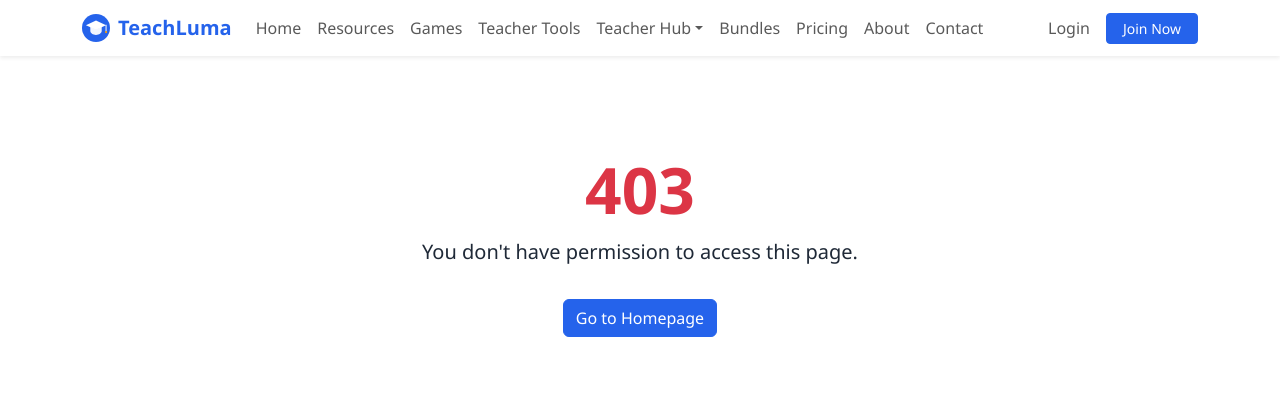
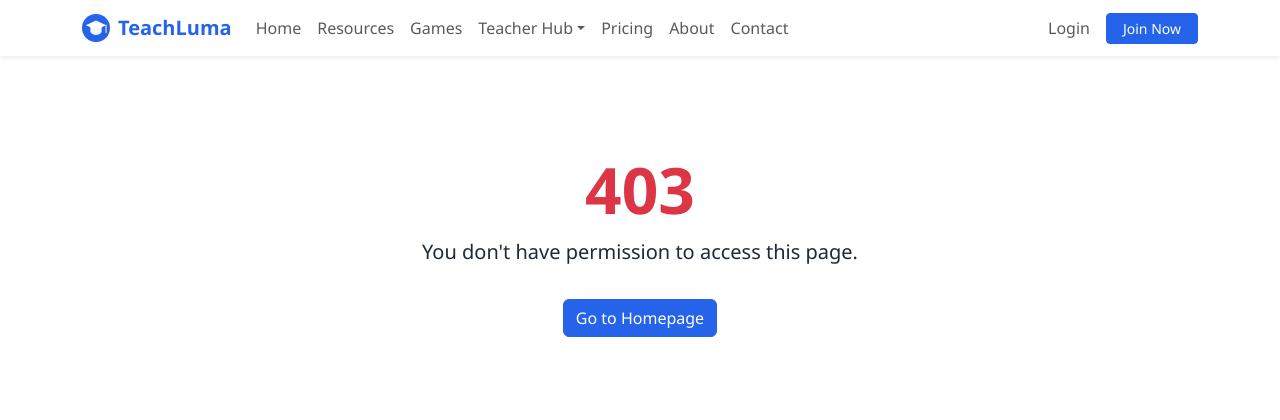
Before and after one commit to TaniformSylvester/ESL-, a PHP site: page /403.php in a window 1280 px wide. Shown: the top 420 px of the page. Run offline with PHP 8.4, Linux system fonts and the light colour scheme.

Commit message:
Consolidate main nav to stop horizontal scroll on desktop
Signed-in users got up to ~570px of horizontal page scroll at every
desktop width below 1920px, because eight account links sat inline on
the right of the navbar. Teacher Tools and Bundles now live under the
Teacher Hub dropdown, and the account links are grouped into a single
right-aligned "My Account" dropdown, so the navbar fits on one line
from 992px up for guests, members and admins.

Co-Authored-By: Claude Opus 5.5 <noreply@anthropic.com>
Claude-Session: https://claude.ai/code/session_01N49b43FUZrLoDqgzbhShLx

```diff
--- a/assets/css/style.css
+++ b/assets/css/style.css
@@ -155,6 +155,18 @@ footer a:hover {
 @media (min-width: 992px) {
     .navbar-hover-dropdown:hover > .dropdown-menu {
         display: block;
+    }
+
+    /* Bootstrap only right-aligns .dropdown-menu-end when its JS opened
+       the menu (via [data-bs-popper]); a hover-opened menu needs this so
+       the rightmost dropdown doesn't hang off the viewport edge. */
+    .navbar-hover-dropdown > .dropdown-menu-end {
+        right: 0;
+        left: auto;
+    }
+
+    .navbar .nav-link {
+        white-space: nowrap;
     }
 }
 
--- a/includes/header.php
+++ b/includes/header.php
@@ -104,15 +104,15 @@ $websiteSchema = [
                 <li class="nav-item"><a class="nav-link" href="<?= e(base_url()) ?>">Home</a></li>
                 <li class="nav-item"><a class="nav-link" href="<?= e(base_url('resources.php')) ?>">Resources</a></li>
                 <li class="nav-item"><a class="nav-link" href="<?= e(base_url('games.php')) ?>">Games</a></li>
-                <li class="nav-item"><a class="nav-link" href="<?= e(base_url('teacher-tools.php')) ?>">Teacher Tools</a></li>
                 <li class="nav-item dropdown navbar-hover-dropdown">
                     <a class="nav-link dropdown-toggle" href="<?= e(base_url('teacher-hub.php')) ?>" role="button" data-bs-toggle="dropdown" aria-expanded="false">Teacher Hub</a>
                     <ul class="dropdown-menu">
                         <li><a class="dropdown-item" href="<?= e(base_url('teacher-hub.php')) ?>">Teacher Hub</a></li>
+                        <li><a class="dropdown-item" href="<?= e(base_url('teacher-tools.php')) ?>">Teacher Tools</a></li>
+                        <li><a class="dropdown-item" href="<?= e(base_url('bundles.php')) ?>">Bundles</a></li>
                         <li><a class="dropdown-item" href="<?= e(base_url('request-resource.php')) ?>">Request a Resource</a></li>
                     </ul>
                 </li>
-                <li class="nav-item"><a class="nav-link" href="<?= e(base_url('bundles.php')) ?>">Bundles</a></li>
                 <li class="nav-item"><a class="nav-link" href="<?= e(base_url('pricing.php')) ?>">Pricing</a></li>
                 <li class="nav-item"><a class="nav-link" href="<?= e(base_url('about.php')) ?>">About</a></li>
                 <li class="nav-item"><a class="nav-link" href="<?= e(base_url('contact.php')) ?>">Contact</a></li>
@@ -120,16 +120,24 @@ $websiteSchema = [
 
             <ul class="navbar-nav align-items-lg-center gap-lg-2">
                 <?php if ($isLoggedIn): ?>
-                    <li class="nav-item"><a class="nav-link" href="<?= e(base_url('dashboard.php')) ?>">Dashboard</a></li>
-                    <li class="nav-item"><a class="nav-link" href="<?= e(base_url('member/favorites.php')) ?>">Favorites</a></li>
-                    <li class="nav-item"><a class="nav-link" href="<?= e(base_url('member/downloads.php')) ?>">Downloads</a></li>
-                    <li class="nav-item"><a class="nav-link" href="<?= e(base_url('member/reviews.php')) ?>">My Reviews</a></li>
-                    <li class="nav-item"><a class="nav-link" href="<?= e(base_url('member/subscription.php')) ?>">Subscription</a></li>
-                    <li class="nav-item"><a class="nav-link" href="<?= e(base_url('member/profile.php')) ?>">Profile</a></li>
-                    <?php if ($userRole === 'admin'): ?>
-                        <li class="nav-item"><a class="nav-link" href="<?= e(base_url('admin/index.php')) ?>">Admin Panel</a></li>
-                    <?php endif; ?>
-                    <li class="nav-item"><a class="nav-link" href="<?= e(base_url('member/logout.php')) ?>">Logout</a></li>
+                    <li class="nav-item dropdown navbar-hover-dropdown">
+                        <a class="nav-link dropdown-toggle" href="<?= e(base_url('dashboard.php')) ?>" role="button" data-bs-toggle="dropdown" aria-expanded="false">
+                            <i class="fa-solid fa-circle-user me-1"></i>My Account
+                        </a>
+                        <ul class="dropdown-menu dropdown-menu-end">
+                            <li><a class="dropdown-item" href="<?= e(base_url('dashboard.php')) ?>">Dashboard</a></li>
+                            <li><a class="dropdown-item" href="<?= e(base_url('member/favorites.php')) ?>">Favorites</a></li>
+                            <li><a class="dropdown-item" href="<?= e(base_url('member/downloads.php')) ?>">Downloads</a></li>
+                            <li><a class="dropdown-item" href="<?= e(base_url('member/reviews.php')) ?>">My Reviews</a></li>
+                            <li><a class="dropdown-item" href="<?= e(base_url('member/subscription.php')) ?>">Subscription</a></li>
+                            <li><a class="dropdown-item" href="<?= e(base_url('member/profile.php')) ?>">Profile</a></li>
+                            <?php if ($userRole === 'admin'): ?>
+                                <li><a class="dropdown-item" href="<?= e(base_url('admin/index.php')) ?>">Admin Panel</a></li>
+                            <?php endif; ?>
+                            <li><hr class="dropdown-divider"></li>
+                            <li><a class="dropdown-item" href="<?= e(base_url('member/logout.php')) ?>">Logout</a></li>
+                        </ul>
+                    </li>
                 <?php else: ?>
                     <li class="nav-item"><a class="nav-link" href="<?= e(base_url('login.php')) ?>">Login</a></li>
                     <li class="nav-item">
```
